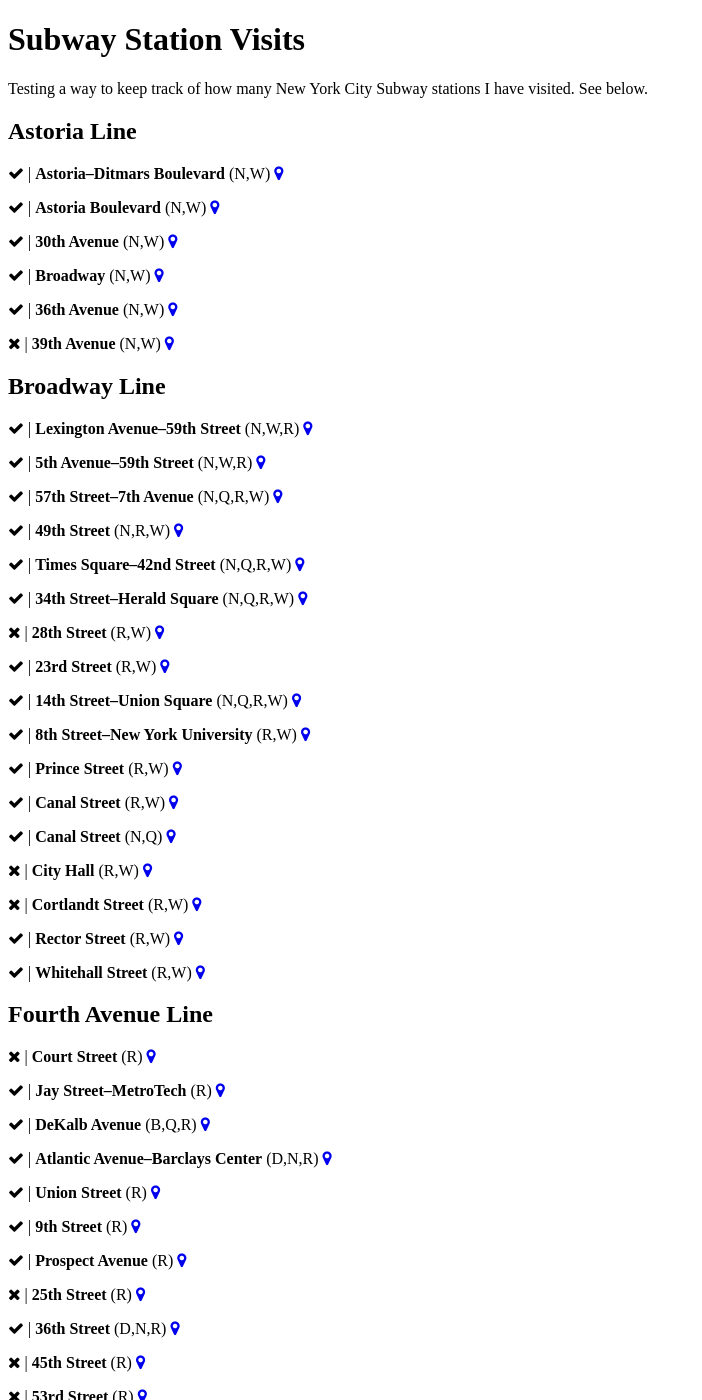
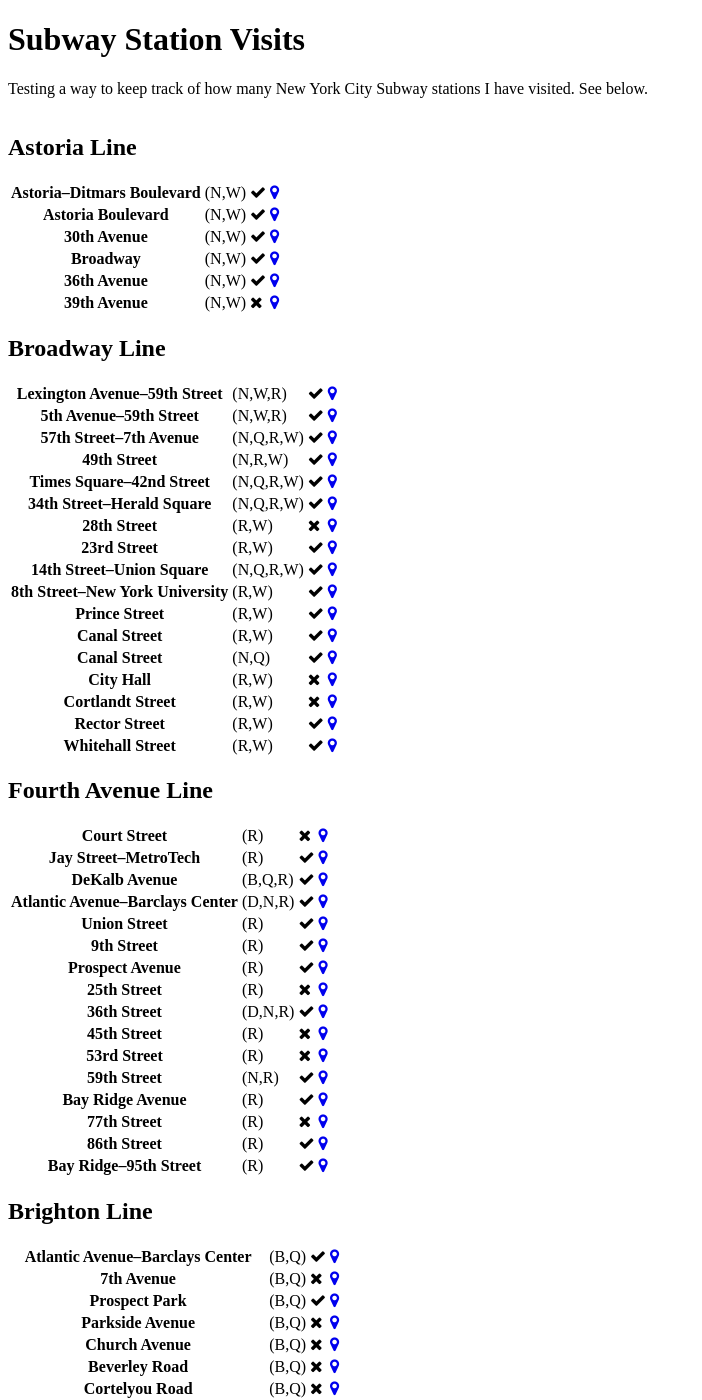
Before and after one commit to terrellfmerritt/subway, a Jekyll site: the page built from index.html, in a window 1280 px wide and 1400 px high. Shown: the whole window, without its empty margins (0-702 px from the left). Built offline with Jekyll 4.4.1, drawn with Linux system fonts in a browser that asks for light colours; nearby versions of some CDN libraries; some web fonts are replaced; some of the changed text lies outside the part shown.

Commit message:
test a table layout.

```diff
--- a/index.html
+++ b/index.html
@@ -7,16 +7,20 @@
   Testing a way to keep track of how many New York City Subway stations I have visited. See below.
 </p>
 
+<table class="hidden-xs-up"> <!-- this table (and the ending close tag) are to account for lack of ability
+                                  to check if there was a previous table/if there is a next table -->
 {% for station in site.data.stations %}
 	{% if station.station_ID == "LINE" or station.station_ID == "LINES" %}
+		</table>
 		<h2>{{ station.line }} {% if station.station_ID == "LINE" %}Line{% else %}Lines{% endif %}</h2>
+		<table>
 	{% else %}
-	<p>
-		{% if station.visited == "yes" %}<i class="fa fa-check" aria-hidden="true"></i>{% endif %}
-		{% if station.visited == "no" %}<i class="fa fa-close" aria-hidden="true"></i>{% endif %} |
-		<strong>{{ station.stop_name }}</strong>
-		{% for route in station.routes %}({{ route }}){% endfor %}
-		<a href="https://www.google.com/maps/?q={{ station.gtfs_lat }},{{ station.gtfs_lon }}"><i class="fa fa-map-marker aria-hidden="true"></i></a>
-	</p>
+	<tr class="{% if station.visited == "yes" %}table-success{% endif %}{% if station.visited == "no" %}table-danger{% endif %}">
+		<th>{{ station.stop_name }}</th>
+		<td>({{ station.routes }})</td>
+		<td>{% if station.visited == "yes" %}<i class="fa fa-check" aria-hidden="true"></i>{% endif %}{% if station.visited == "no" %}<i class="fa fa-close" aria-hidden="true"></i>{% endif %}</td>
+		<td><a href="https://www.google.com/maps/?q={{ station.gtfs_lat }},{{ station.gtfs_lon }}"><i class="fa fa-map-marker aria-hidden="true"></i></a></td>
+	</tr>
 	{% endif %}
 {% endfor %}
+</table>
```
